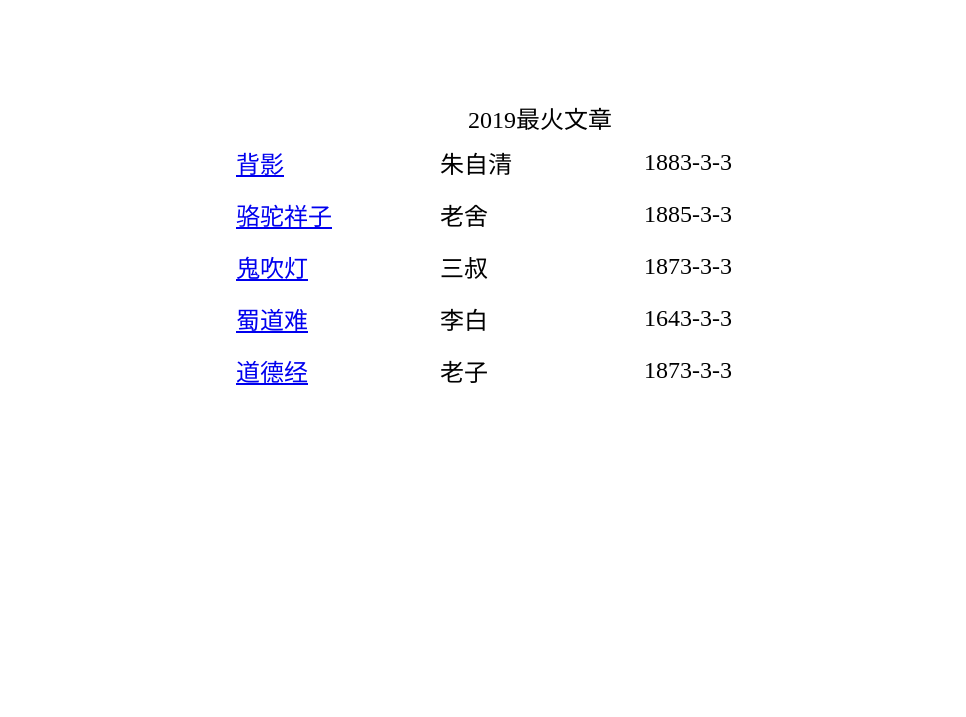
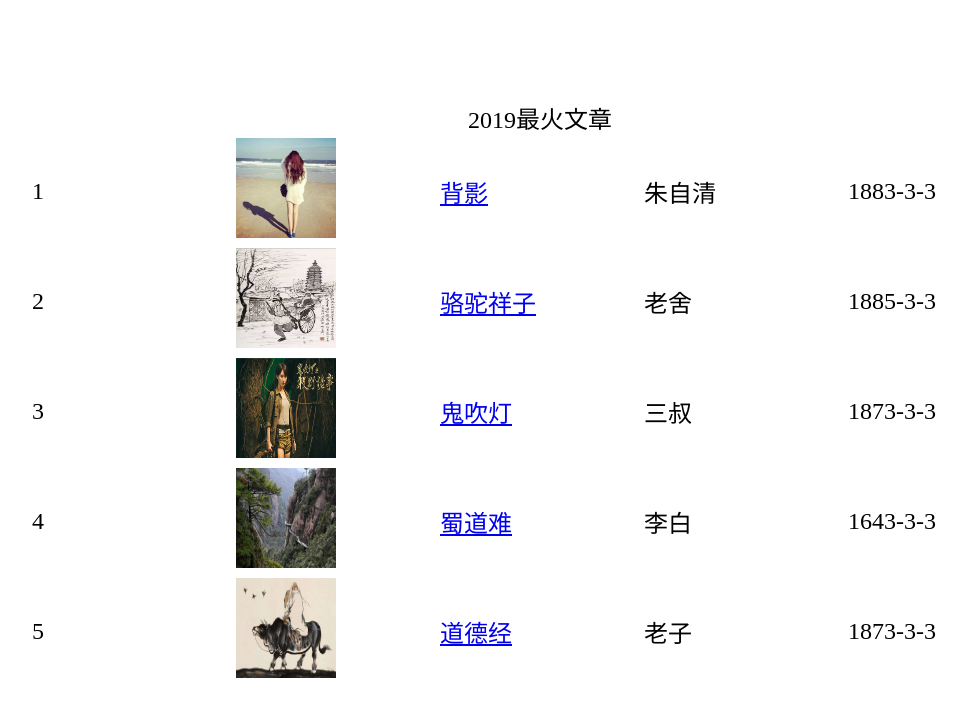
Before and after one commit to PythonBian/DjangoFrameWork, a Django app: page /page_list/ in a window 1280 px wide. Shown: the top 717 px of the page, without its empty margins (100-1066 px from the left). Run offline with Django 3.2, Linux system fonts and the light colour scheme.

Commit message:
静态文件

```diff
--- a/ArticleBlog/ArticleBlog/settings.py
+++ b/ArticleBlog/ArticleBlog/settings.py
@@ -120,3 +120,6 @@ USE_TZ = True
 # https://docs.djangoproject.com/en/2.1/howto/static-files/
 
 STATIC_URL = '/static/'
+STATICFILES_DIRS = (
+    os.path.join(BASE_DIR,"static"),
+)
--- a/ArticleBlog/ArticleBlog/views.py
+++ b/ArticleBlog/ArticleBlog/views.py
@@ -59,11 +59,11 @@ def template_label(request):
 #     result = temp.render(data)
 #     return HttpResponse(result)
 articles = [
-    {"id": 1, "title": "背影", "author": "朱自清", "public_time": "1883-3-3","content": "买橘子的故事"},
-    {"id": 2, "title": "骆驼祥子", "author": "老舍", "public_time": "1885-3-3", "content": "北京最早的D哥的爱情故事"},
-    {"id": 3, "title": "鬼吹灯", "author": "三叔", "public_time": "1873-3-3", "content": "空气对流的故事"},
-    {"id": 4, "title": "蜀道难", "author": "李白", "public_time": "1643-3-3", "content": "那是一条神奇的天路"},
-    {"id": 5, "title": "道德经", "author": "老子", "public_time": "1873-3-3", "content": "教育的故事"}
+    {"id": 1, "title": "背影", "author": "朱自清", "public_time": "1883-3-3","content": "买橘子的故事","image":"image/by.jpg"},
+    {"id": 2, "title": "骆驼祥子", "author": "老舍", "public_time": "1885-3-3", "content": "北京最早的D哥的爱情故事","image":"image/ltxz.jpg"},
+    {"id": 3, "title": "鬼吹灯", "author": "三叔", "public_time": "1873-3-3", "content": "空气对流的故事","image":"image/gcd.jpg"},
+    {"id": 4, "title": "蜀道难", "author": "李白", "public_time": "1643-3-3", "content": "那是一条神奇的天路","image":"image/adn.jpg"},
+    {"id": 5, "title": "道德经", "author": "老子", "public_time": "1873-3-3", "content": "教育的故事","image":"image/ddj.jpg"}
 ]
 
 def page_list(request):
--- a/ArticleBlog/templates/page.html
+++ b/ArticleBlog/templates/page.html
@@ -1,3 +1,4 @@
+{% load static %}
 <!DOCTYPE html>
 <html lang="en">
 <head>
@@ -13,6 +14,8 @@
         <hr>
         <p>
             {{ article.content }}
+            <br>
+            <img src="{% static article.image %}">
         </p>
     {% else %}
         <p>抱歉，找不到这篇文章</p>
--- a/ArticleBlog/templates/page_list.html
+++ b/ArticleBlog/templates/page_list.html
@@ -21,6 +21,10 @@
             width: 200px;
             height: 48px;
         }
+        .article_table tr td img{
+            width: 100px;
+            height: 100px;
+        }
     </style>
 </head>
 <body>
@@ -28,6 +32,8 @@
         <caption>2019最火文章</caption>
         {% for art in articles %}
             <tr>
+                <td>{{ art.id }}</td>
+                <td><a href="/page/{{ art.id }}/"><img src="/static/{{ art.image }}"></a></td>
                 <td><a href="/page/{{ art.id }}/">{{ art.title }}</a></td>
                 <td>{{ art.author }}</td>
                 <td>{{ art.public_time }}</td>
```
Also changed, not shown: ArticleBlog/static/image/adn.jpg (added), ArticleBlog/static/image/by.jpg (added), ArticleBlog/static/image/ddj.jpg (added), ArticleBlog/static/image/gcd.jpg (added), ArticleBlog/static/image/ltxz.jpg (added).
